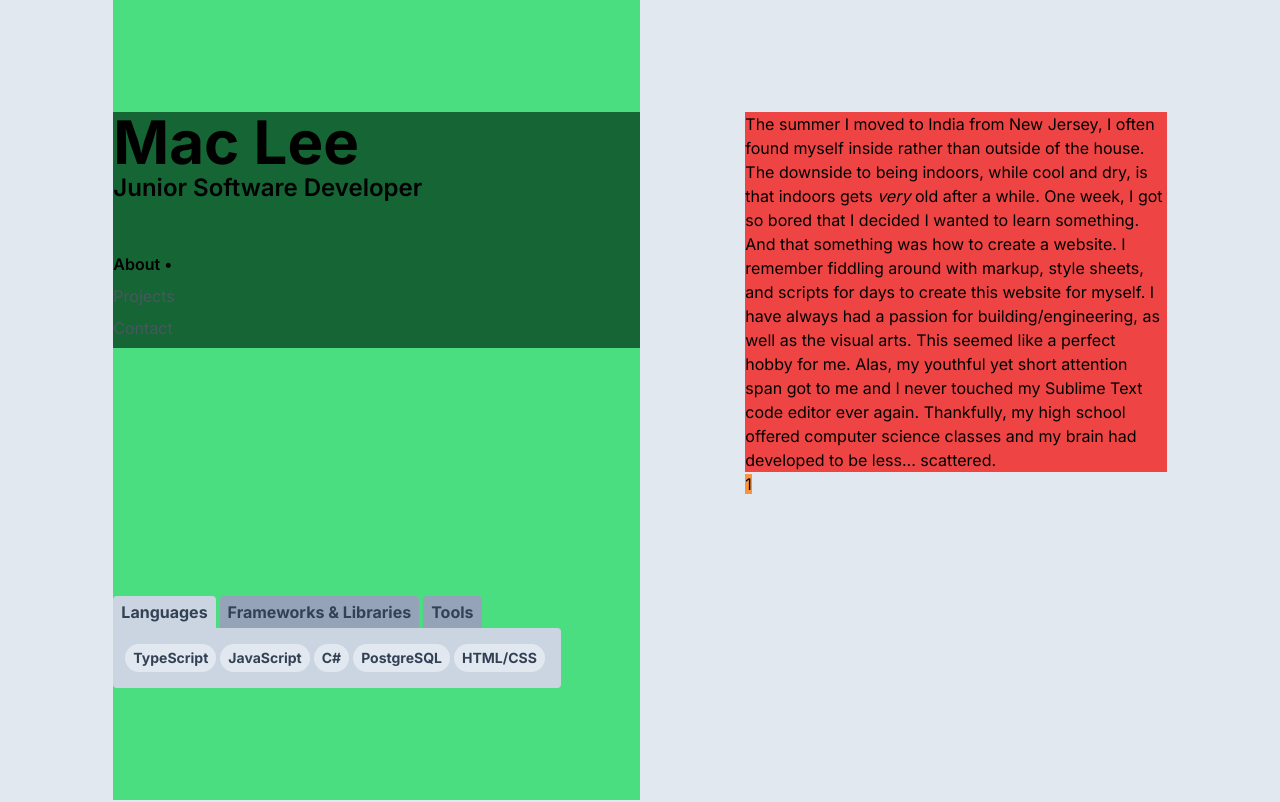
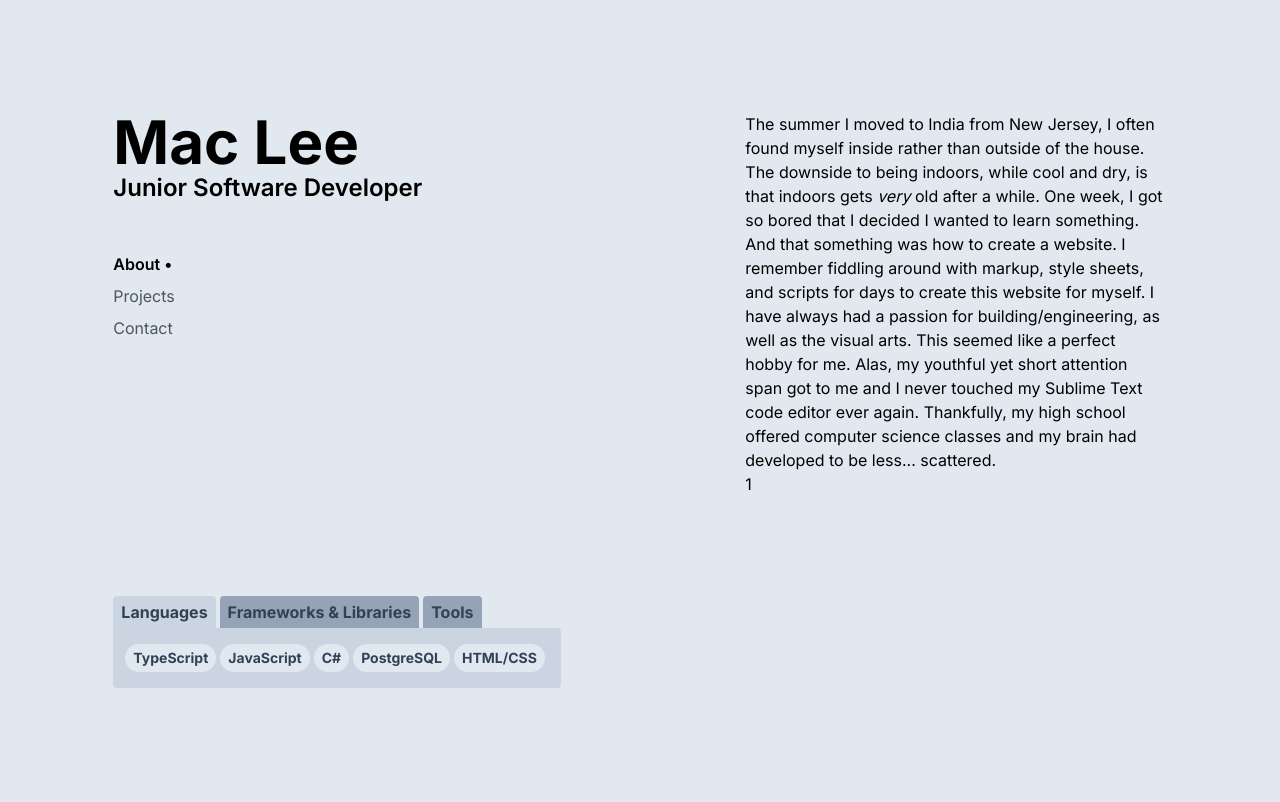
Before and after one commit to macleet/portfolio, a Next.js app: page / in a window 1280 px wide. Shown: the top 802 px of the page. Built offline with nearby package versions, Linux system fonts and the light colour scheme.

Commit message:
Remove color background used for testing.

```diff
--- a/src/components/Header/Header.tsx
+++ b/src/components/Header/Header.tsx
@@ -5,8 +5,8 @@ import React from "react";
 
 const Header : React.FC = () => {
     return(
-        <header className="bg-green-400 select-none lg:sticky lg:top-0 lg:h-screen flex flex-col md:flex-row lg:flex-col justify-between gap-6 w-11/12 lg:w-5/12 2xl:w-1/3 min-w-min py-10 lg:py-28">
-            <div className="bg-green-800 flex flex-col justify-between gap-10">
+        <header className="select-none lg:sticky lg:top-0 lg:h-screen flex flex-col md:flex-row lg:flex-col justify-between gap-6 w-11/12 lg:w-5/12 2xl:w-1/3 min-w-min py-10 lg:py-28">
+            <div className="flex flex-col justify-between gap-10">
                 <span className="text-nowrap">
                     <h1 className="text-5xl md:text-6xl font-bold">Mac Lee</h1>
                     <h2 className="font-semibold md:text-lg lg:text-xl xl:text-2xl">Junior Software Developer</h2>
--- a/src/components/MainContent/ContentSection.tsx
+++ b/src/components/MainContent/ContentSection.tsx
@@ -17,12 +17,12 @@ const ContentSection : React.FC<{section : NavSections}> = ({section}) => {
             break;
     }
 
-    const break1 = <span className="bg-orange-400" >1<br/><br/><br/><br/><br/><br/><br/><br/><br/><br/><br/><br/><br/><br/><br/><br/><br/><br/><br/><br/><br/><br/><br/><br/><br/><br/><br/><br/></span>;
+    const break1 = <span className="" >1<br/><br/><br/><br/><br/><br/><br/><br/><br/><br/><br/><br/><br/><br/><br/><br/><br/><br/><br/><br/><br/><br/><br/><br/><br/><br/><br/><br/></span>;
     const break2 = <span>2<br/><br/><br/><br/><br/><br/><br/><br/><br/><br/><br/><br/><br/><br/><br/><br/><br/></span>;
 
     return(
         <div id={sectionId}>
-            {section === NavSections.About && <p className="bg-red-500">The summer I moved to India from New Jersey, I often found myself inside rather than outside
+            {section === NavSections.About && <p className="">The summer I moved to India from New Jersey, I often found myself inside rather than outside
                 of the house. The downside to being indoors, while cool and dry, is that indoors gets <i>very</i> old after a while.
                 One week, I got so bored that I decided I wanted to learn something. And that something was how to create a website.
                 I remember fiddling around with markup, style sheets, and scripts for days to create this website for myself. I have
```
